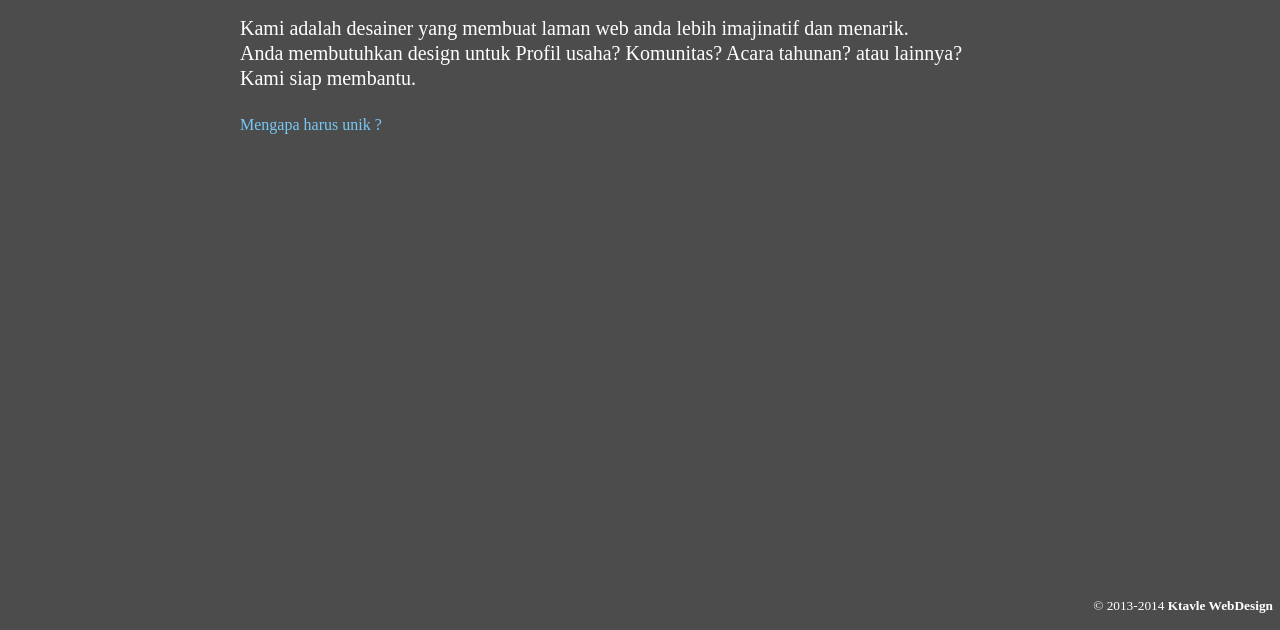
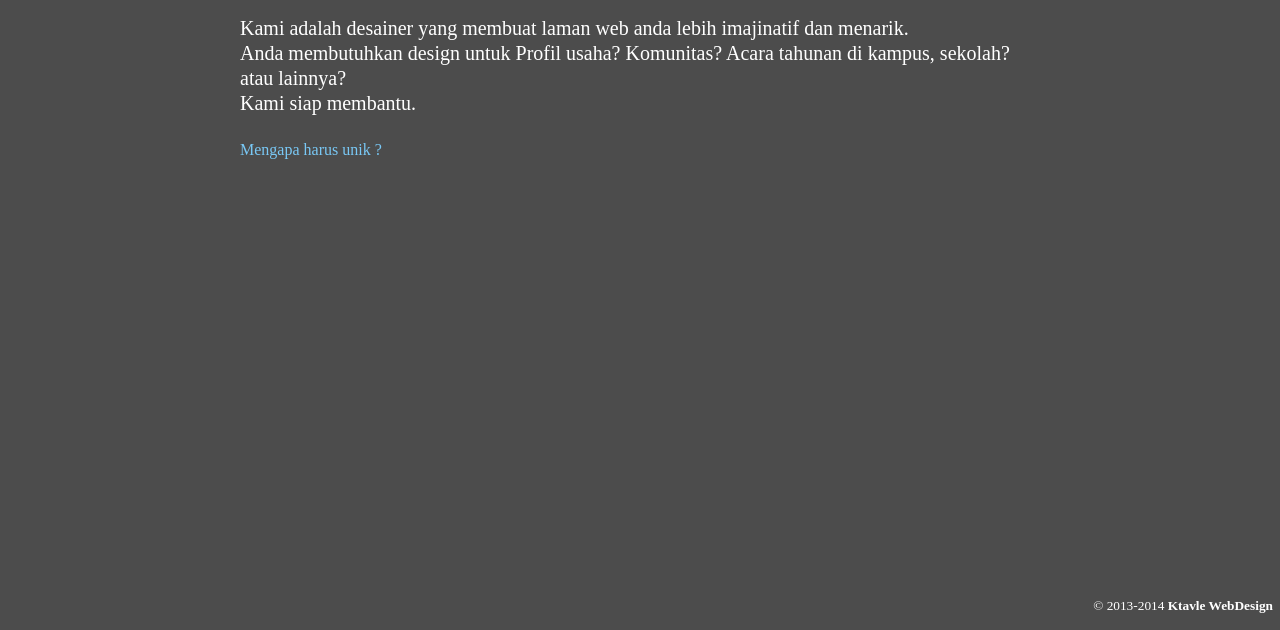
Before and after one commit to ktavle/ktavle.github.io, a plain HTML site: page index.html in a window 1280 px wide. Shown: the part 178-808 px from the top of the page. Drawn offline with Linux system fonts and the light colour scheme; a web font is replaced by a local one.

Commit message:
Update index.html

```diff
--- a/index.html
+++ b/index.html
@@ -16,7 +16,7 @@
 			<div id="first">
 				<span style="font-size:50px;">Laman web<br> dengan design unik ?</span><br>
 				<span style="font-size:45px;">disini tempatnya !</span><br><br>
-				<span style="font-size:20px;line-height:25px;">Kami adalah desainer yang membuat laman web anda lebih imajinatif dan menarik.<br>Anda membutuhkan design untuk Profil usaha? Komunitas? Acara tahunan? atau lainnya?<br>Kami siap membantu.<br><br></span>
+				<span style="font-size:20px;line-height:25px;">Kami adalah desainer yang membuat laman web anda lebih imajinatif dan menarik.<br>Anda membutuhkan design untuk Profil usaha? Komunitas? Acara tahunan di kampus, sekolah? atau lainnya?<br>Kami siap membantu.<br><br></span>
 				<span style="color:#79c8f5;cursor:pointer;" onclick="move()">Mengapa harus unik ?</span><br>
 			</div>
 			<div id="second">
```
